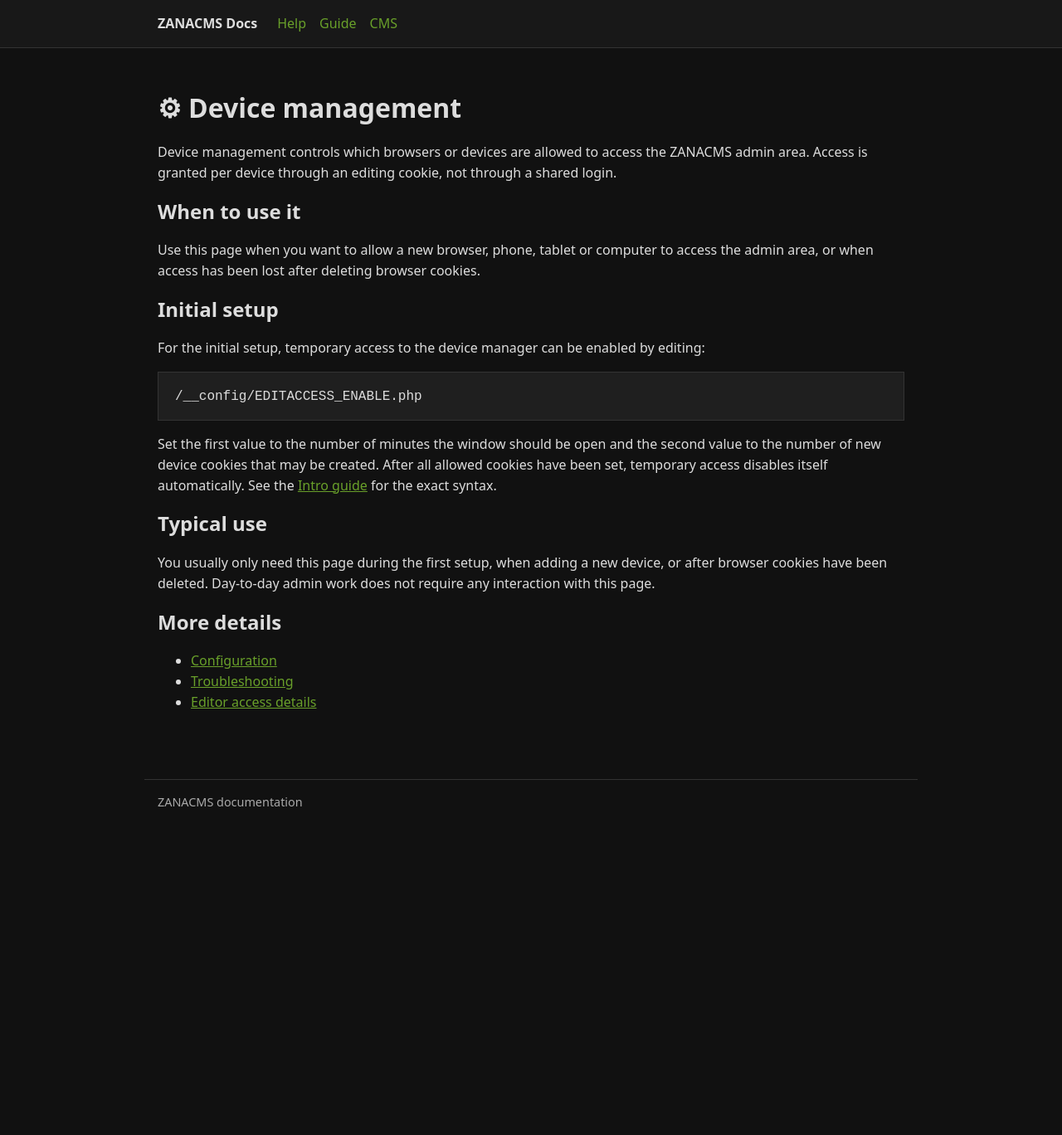
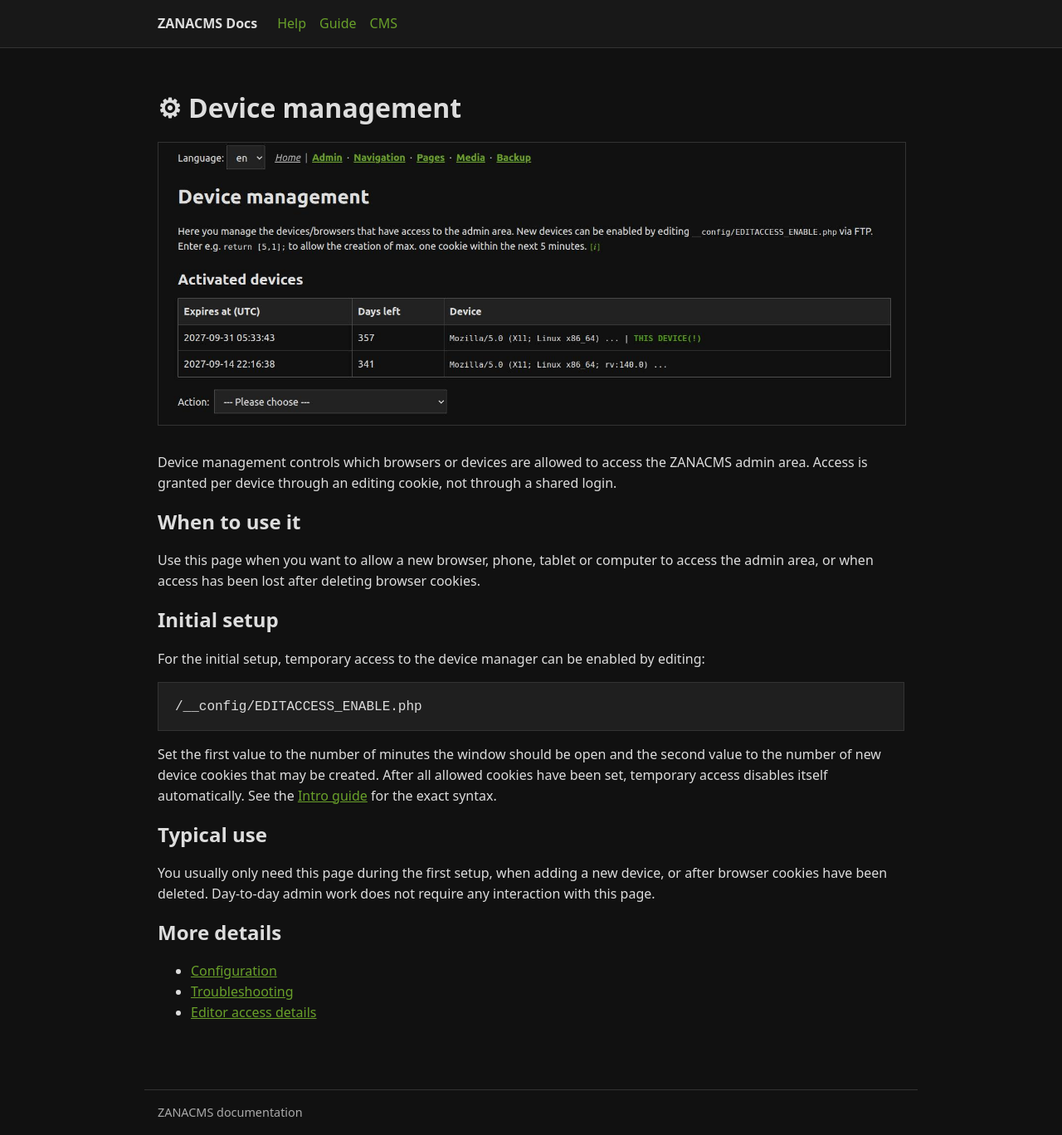
Before and after one commit to gaxmann/zanacms-docs, a Jekyll site: the page built from help/access-management.md, in a window 1280 px wide. Shown: the whole page at 83% size. Built offline with Jekyll 4.4.1, drawn with Linux system fonts in a browser that asks for light colours; before the commit the page ends 994 px from its top, so only the background shows below that.

Commit message:
Änderungen von Rechner #1

```diff
--- a/help/access-management.md
+++ b/help/access-management.md
@@ -3,6 +3,8 @@ title: "⚙ Device management"
 permalink: /help/access-management/
 ---
 # ⚙ Device management
+
+<p><img class="help-screenshot" src="{{ '/assets/help/a0.jpg' | relative_url }}" alt="Device management screenshot"></p>
 
 Device management controls which browsers or devices are allowed to access the ZANACMS admin area. Access is granted per device through an editing cookie, not through a shared login.
 
```
Also changed, not shown: assets/help/a0.jpg (added), 1 other file.
